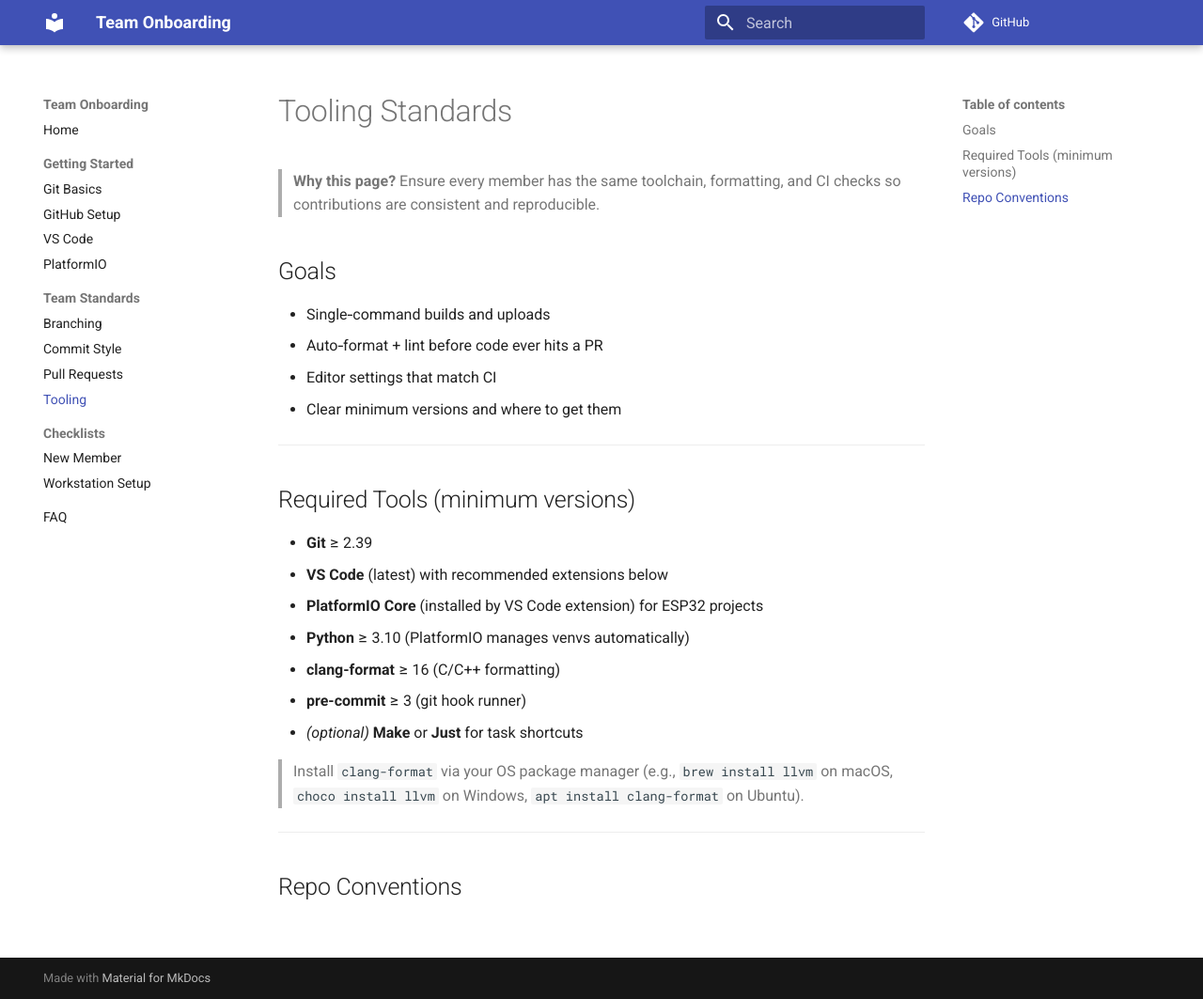
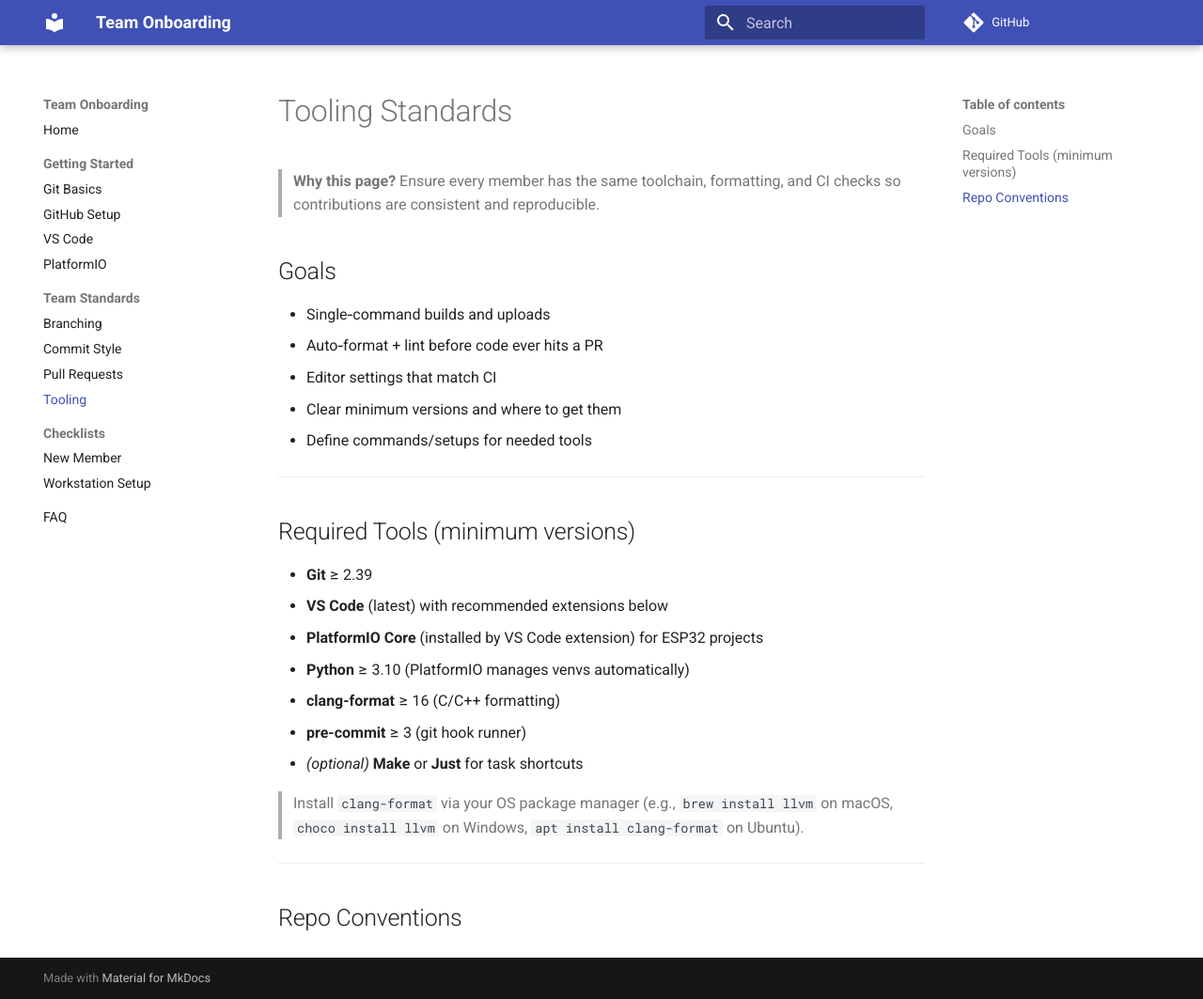
Before and after one commit to RaiderAerospaceSociety25-26/ras-handbook, an MkDocs documentation site: the page built from docs/standards/tooling.md, in a window 1280 px wide and 1063 px high. Shown: the whole window at 94% size. Built offline with MkDocs 1.6.1 and Material for MkDocs 9.7.7, drawn with Linux system fonts in a browser that asks for light colours; comment, search, counter and statistics services are not loaded.

Commit message:
docs: adds goals to tooling

```diff
--- a/docs/standards/tooling.md
+++ b/docs/standards/tooling.md
@@ -8,6 +8,7 @@
 - Auto‑format + lint before code ever hits a PR
 - Editor settings that match CI
 - Clear minimum versions and where to get them
+- Define commands/setups for needed tools
 
 ---
 
```
